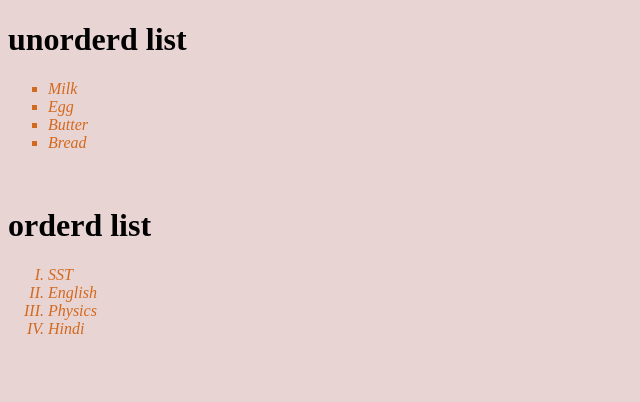
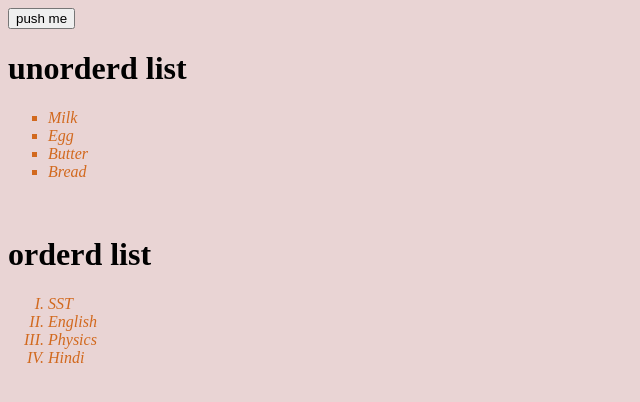
Before and after one commit to krishnaagarwala/sigmasigmaboi, a plain HTML site: page vid5/list/list.html in a window 1280 px wide. Shown: the whole page, without its empty margins (0-640 px from the left). Drawn offline with Linux system fonts and the light colour scheme.

Commit message:
added button to list.html

```diff
--- a/vid5/list/list.html
+++ b/vid5/list/list.html
@@ -7,6 +7,7 @@
     <link rel="stylesheet" href="./style.css">
 </head>
 <body>
+    <button onclick="alert('hey welcome to the list tutorial!!');">push me</button>
     <h1>unorderd list</h1>
     <ul type="square">
         <li>Milk</li>
```
